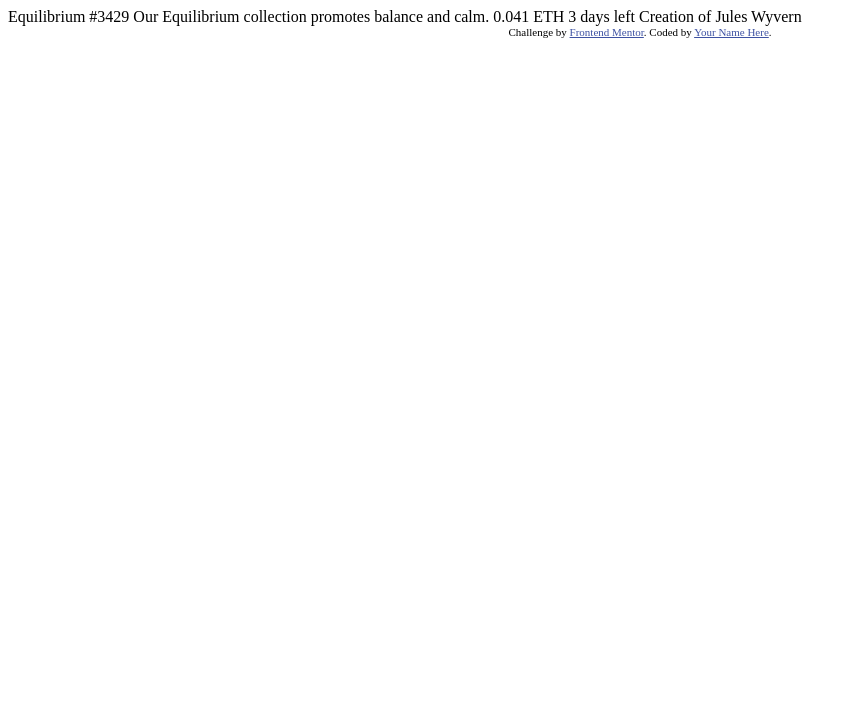
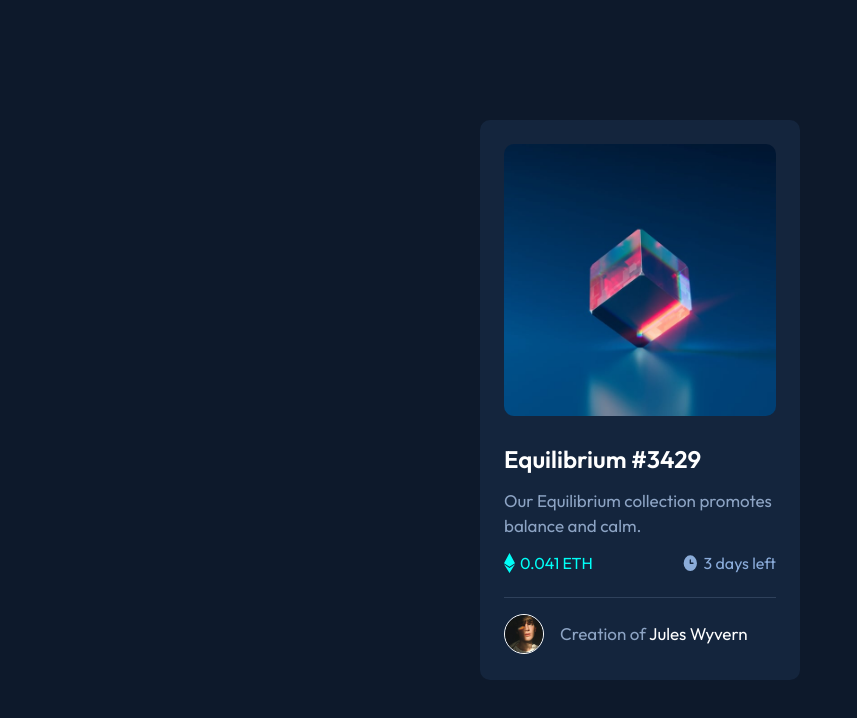
Before and after one commit to ali-metwalli/nft-card, a plain HTML site: page index.html in a window 1280 px wide. Shown: the whole page, without its empty margins (0-857 px from the left). Drawn offline with Linux system fonts and the light colour scheme.

Commit message:
Finished product

```diff
--- a/index.html
+++ b/index.html
@@ -1,33 +1,42 @@
 <!DOCTYPE html>
 <html lang="en">
   <head>
-  <meta charset="UTF-8">
-  <meta name="viewport" content="width=device-width, initial-scale=1.0"> <!-- displays site properly based on user's device -->
-
-  <link rel="icon" type="image/png" sizes="32x32" href="./images/favicon-32x32.png">
-
-  <title>Frontend Mentor | NFT preview card component</title>
-
-  <!-- Feel free to remove these styles or customise in your own stylesheet 👍 -->
-  <style>
-    .attribution { font-size: 11px; text-align: center; }
-    .attribution a { color: hsl(228, 45%, 44%); }
-  </style>
+    <meta charset="UTF-8" />
+    <meta http-equiv="X-UA-Compatible" content="IE=edge" />
+    <meta name="viewport" content="width=device-width, initial-scale=1.0" />
+    <link rel="stylesheet" href="style.css" />
+    <title>NFT Card</title>
   </head>
   <body>
-
-  Equilibrium #3429
-
+    <main>
+      <div class="container">
+        <div class="card">
+          <img
+            class="header"
+            src="/images/image-equilibrium.jpg"
+            alt="equilibrium"
+          />
+          <h1>Equilibrium #3429</h1>
+          <p class="p-main">
             Our Equilibrium collection promotes balance and calm.
-
-  0.041 ETH
-  3 days left
-
-  Creation of Jules Wyvern
-
-  <div class="attribution">
-    Challenge by <a href="https://www.frontendmentor.io?ref=challenge" target="_blank">Frontend Mentor</a>.
-    Coded by <a href="#">Your Name Here</a>.
+          </p>
+          <div class="info">
+            <div class="price">
+              <img class="icon" src="/images/icon-ethereum.svg" alt="ETH" />
+              <p>0.041 ETH</p>
             </div>
+            <div class="time">
+              <img class="icon" src="/images/icon-clock.svg" alt="clock" />
+              <p>3 days left</p>
+            </div>
+          </div>
+          <div class="line"></div>
+          <div class="creator">
+            <img src="/images/image-avatar.png" alt="Avatar" />
+            <p>Creation of <span>Jules Wyvern</span></p>
+          </div>
+        </div>
+      </div>
+    </main>
   </body>
 </html>
--- /dev/null
+++ b/style.css
@@ -0,0 +1,101 @@
+@import url("https://fonts.googleapis.com/css2?family=Outfit:wght@300;400;600&display=swap");
+
+*,
+*::before,
+*::after {
+  margin: 0;
+  padding: 0;
+  box-sizing: inherit;
+}
+
+html {
+  box-sizing: border-box;
+  font-family: "Outfit", sans-serif;
+  background-color: hsl(217, 54%, 11%);
+}
+
+.container {
+  display: flex;
+  justify-content: center;
+  align-items: center;
+  height: 100vh;
+}
+
+.card {
+  width: 20rem;
+  height: 35rem;
+  background-color: hsl(216, 50%, 16%);
+  border-radius: 10px;
+}
+
+.header {
+  width: 17rem;
+  margin: 1.5rem;
+  border-radius: 10px;
+}
+
+h1 {
+  color: #fff;
+  font-size: 1.5rem;
+  font-weight: 600;
+  margin-left: 1.5rem;
+}
+
+.p-main {
+  color: hsl(215, 32%, 66%);
+  margin: 1.5rem;
+  margin-top: 0.9rem;
+  margin-bottom: 0;
+  line-height: 25px;
+  font-size: 17px;
+}
+
+.info {
+  display: flex;
+  justify-content: space-between;
+  margin: 1.5rem;
+  margin-top: 0.9rem;
+}
+
+.price {
+  display: flex;
+  color: hsl(178, 100%, 50%);
+}
+
+.time {
+  display: flex;
+  color: hsl(215, 51%, 70%);
+}
+
+.icon {
+  margin-right: 5px;
+}
+
+.line {
+  background-color: hsl(215, 32%, 27%);
+  width: 17rem;
+  height: 1px;
+  margin: 1rem 1.5rem;
+}
+
+.creator {
+  display: flex;
+  align-items: center;
+  margin: 0 1.5rem;
+}
+
+.creator img {
+  width: 40px;
+  border-radius: 40px;
+  border: 1px solid white;
+  margin-right: 1rem;
+}
+
+.creator p {
+  font-size: 17px;
+  color: hsl(215, 32%, 66%);
+}
+
+.creator span {
+  color: white;
+}
```
Lines whose indentation alone changed are shown as unchanged.
